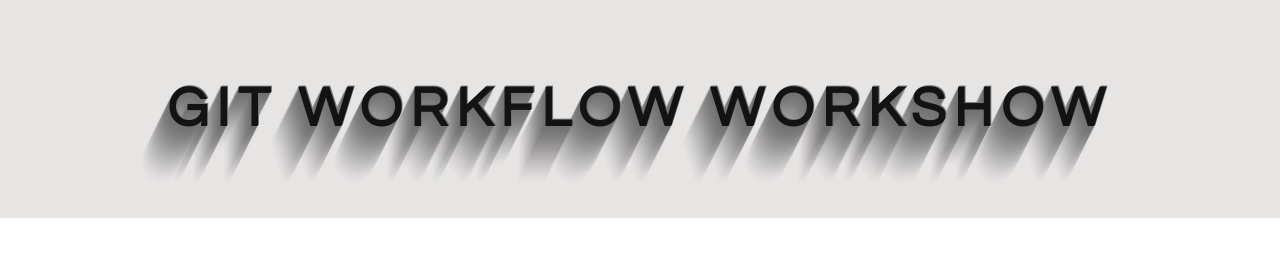
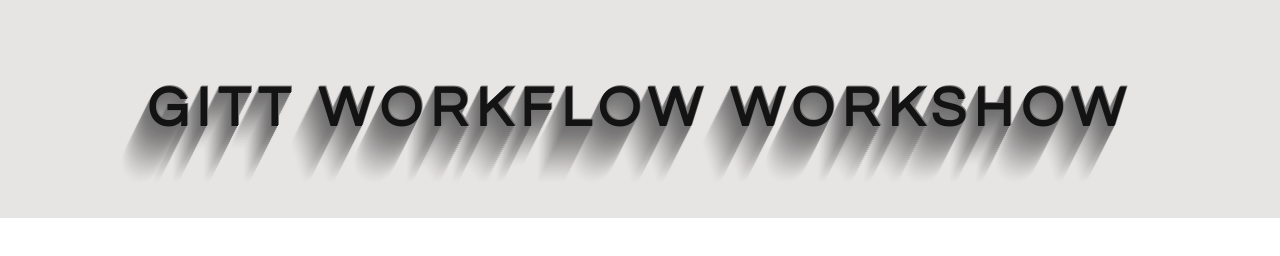
Before and after one commit to fac-14/mon, a plain HTML site: page index.html in a window 1280 px wide. Drawn offline with Linux system fonts and the light colour scheme.

```diff
--- a/index.html
+++ b/index.html
@@ -10,7 +10,7 @@
 
 <body>
 
-    <h1 class="page-heading">GIT WORKFLOW WORKSHOW</h1>
+    <h1 class="page-heading">GITT WORKFLOW WORKSHOW</h1>
 
 </body>
 
```
